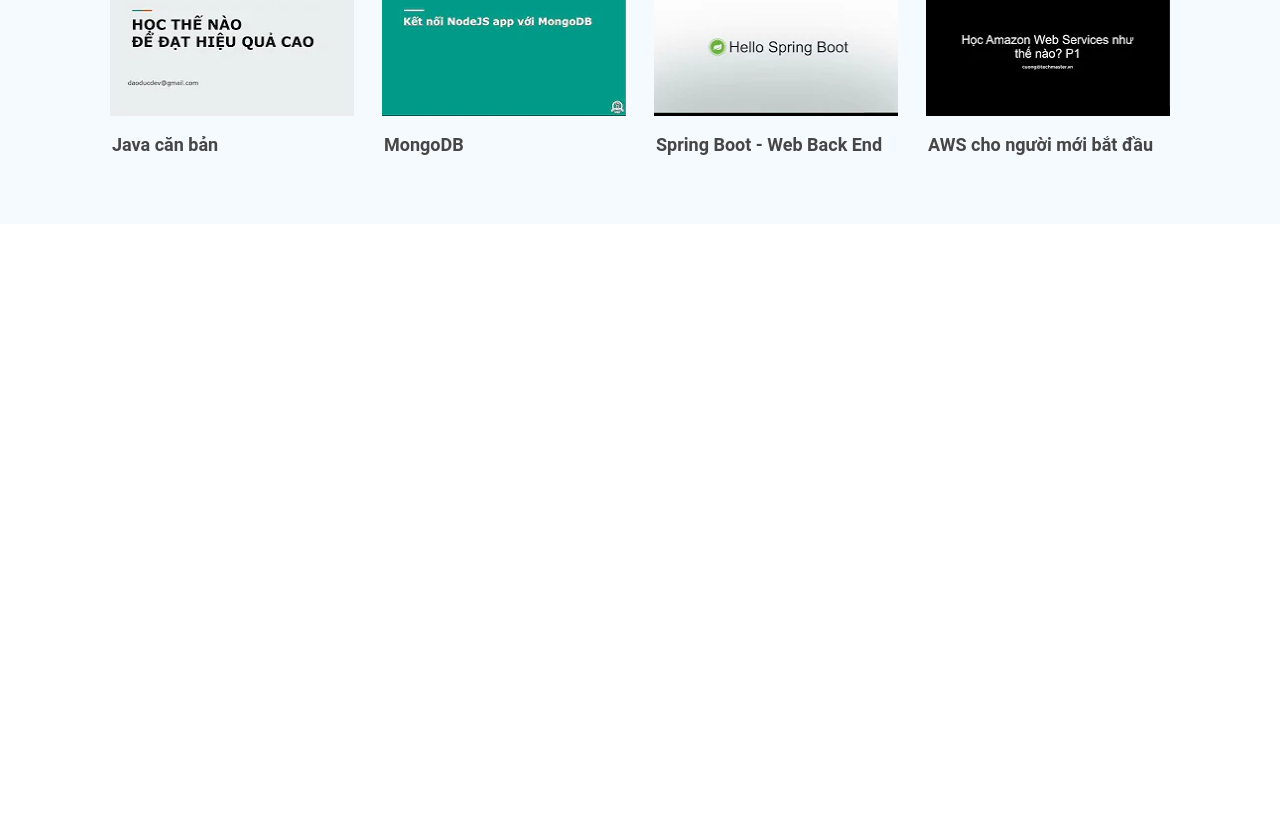
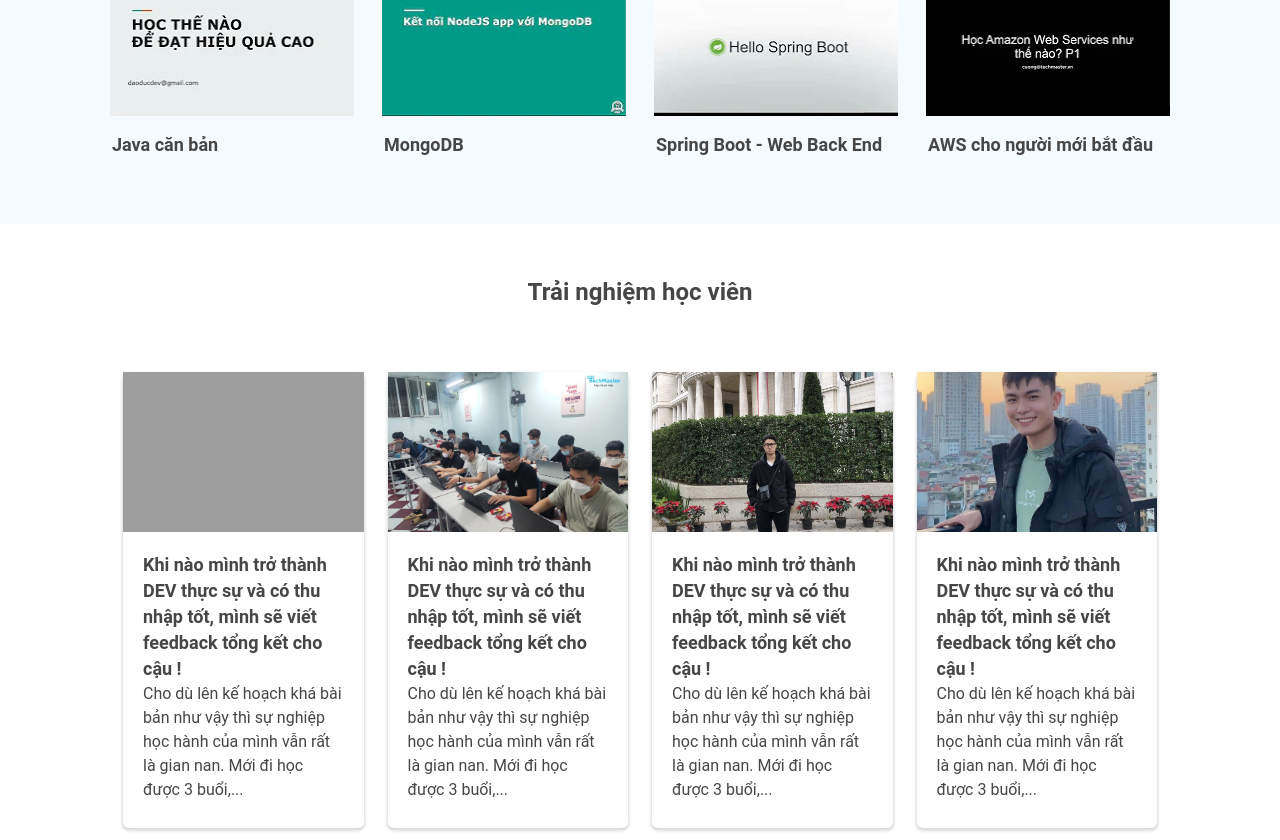
Before and after one commit to anonymousDev28/TechMaster, a plain HTML site: page cloneTechMaster/index.html in a window 1280 px wide. Shown: the part 3738-4578 px from the top of the page. Before the commit the page ends 3962 px from the top, so only its background shows below. Drawn offline with Linux system fonts and the light colour scheme; grey boxes are pictures that could not be loaded.

Commit message:
check and add experience division

```diff
--- a/cloneTechMaster/index.html
+++ b/cloneTechMaster/index.html
@@ -6,7 +6,6 @@
         <meta name="viewport" content="width=device-width, initial-scale=1.0">
         <link rel="stylesheet" href="style.css">
         <link rel="stylesheet" href="https://cdnjs.cloudflare.com/ajax/libs/font-awesome/6.1.2/css/all.min.css" integrity="sha512-1sCRPdkRXhBV2PBLUdRb4tMg1w2YPf37qatUFeS7zlBy7jJI8Lf4VHwWfZZfpXtYSLy85pkm9GaYVYMfw5BC1A==" crossorigin="anonymous" referrerpolicy="no-referrer" />
-
         <script src="./main.js" defer></script>
         <title>Document</title>
     </head>
@@ -54,7 +53,7 @@
                     </li>
                     <li class="header-list-item"><a href=""><i class="fa-solid fa-cart-shopping"></i></a></li>
                     <li class="header-list-item"><a href=""><img src="./assets/anonymous-user.jpg" alt=""></a></i></li>
-            </div>
+                </ul>
         </div>
         <div class="container body-content">
             <div class="layout">
@@ -326,7 +325,7 @@
                 </div>
             </div>
         </div>
-    <!-- <div class="experience">
+        <div class="experience">
             <h2>Trải nghiệm học viên</h2>
             <div class="container list-item">
                 <div class="experience-item">
@@ -341,13 +340,64 @@
                                 </h5>
                             </div>
                             <div class="experience-item-des">
-                            <p>Cho dù lên kế hoạch khá bài bản như vậy thì sự nghiệp học hành của mình vẫn rất là gian nan. Mới đi học được 3 buổi,...</p>
+                                <p >Cho dù lên kế hoạch khá bài bản như vậy thì sự nghiệp học hành của mình vẫn rất là gian nan. Mới đi học được 3 buổi,...</p>
+                            </div>
+                        </div>
+                    </a>
+                </div>
+                <div class="experience-item">
+                    <a href="">
+                        <div class="experience-item-img">
+                            <img src="./assets/experience/ex2.jpg" alt="">
+                        </div>
+                        <div class="experience-item-text">
+                            <div class="experience-item-title">
+                                <h5>
+                                Khi nào mình trở thành DEV thực sự và có thu nhập tốt, mình sẽ viết feedback tổng kết cho cậu !
+                                </h5>
+                            </div>
+                            <div class="experience-item-des">
+                                <p >Cho dù lên kế hoạch khá bài bản như vậy thì sự nghiệp học hành của mình vẫn rất là gian nan. Mới đi học được 3 buổi,...</p>
+                            </div>
+                        </div>
+                    </a>
+                </div>
+                <div class="experience-item">
+                    <a href="">
+                        <div class="experience-item-img">
+                            <img src="./assets/experience/ex3.jpg" alt="">
+                        </div>
+                        <div class="experience-item-text">
+                            <div class="experience-item-title">
+                                <h5>
+                                Khi nào mình trở thành DEV thực sự và có thu nhập tốt, mình sẽ viết feedback tổng kết cho cậu !
+                                </h5>
+                            </div>
+                            <div class="experience-item-des">
+                                <p >Cho dù lên kế hoạch khá bài bản như vậy thì sự nghiệp học hành của mình vẫn rất là gian nan. Mới đi học được 3 buổi,...</p>
+                            </div>
+                        </div>
+                    </a>
+                </div>
+                <div class="experience-item">
+                    <a href="">
+                        <div class="experience-item-img">
+                            <img src="./assets/experience/ex4.jpg" alt="">
+                        </div>
+                        <div class="experience-item-text">
+                            <div class="experience-item-title">
+                                <h5>
+                                Khi nào mình trở thành DEV thực sự và có thu nhập tốt, mình sẽ viết feedback tổng kết cho cậu !
+                                </h5>
+                            </div>
+                            <div class="experience-item-des">
+                                <p >Cho dù lên kế hoạch khá bài bản như vậy thì sự nghiệp học hành của mình vẫn rất là gian nan. Mới đi học được 3 buổi,...</p>
                             </div>
                         </div>
                     </a>
                 </div>
             </div>
-    </div> -->
+        </div>
 
     </body>
 </html>
--- a/cloneTechMaster/style.css
+++ b/cloneTechMaster/style.css
@@ -566,18 +566,25 @@ img{
    position: relative;
 }
 .experience-item-img{
+
+    object-fit: cover;
     overflow: hidden;
     position: relative;
-    /* width: 100%; */
-    /* height: 50%; */
-    /* padding-bottom: 20px; */
-    height: 195px;
+    width: 100%;
+
+}
+.experience-item-img::before{
+    content: "";
+    display: block;
+    padding-top: 66.66%;
 }
 .experience-item-img img{
-    /* max-height: 456px; */
-    object-fit: center;
+    height: 100%;
+    left: 0;
+    object-fit: cover;
+    position: absolute;
+    top: 0;
     width: 100%;
-
 }
 .experience-item-text{
     padding: 1.25rem;
@@ -588,3 +595,8 @@ img{
     font-weight: 600;
     line-height: 26px;
 }
+.experience-item-des p{
+    color: #464646;
+    font-size: 16px;
+    line-height: 24px;
+}
```
Lines whose indentation alone changed are shown as unchanged.
